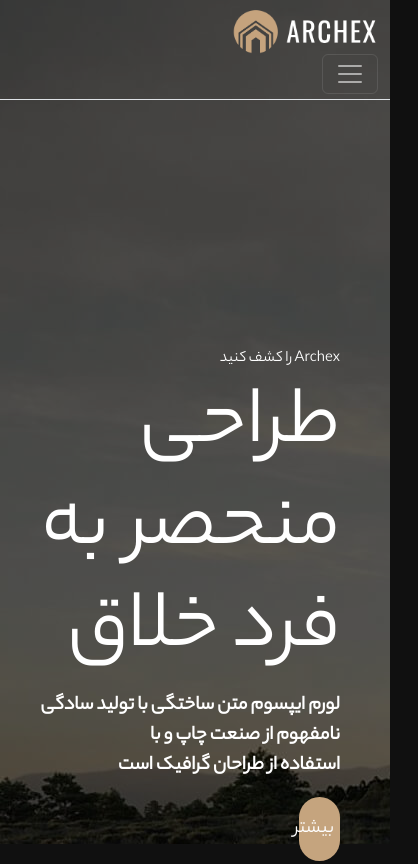
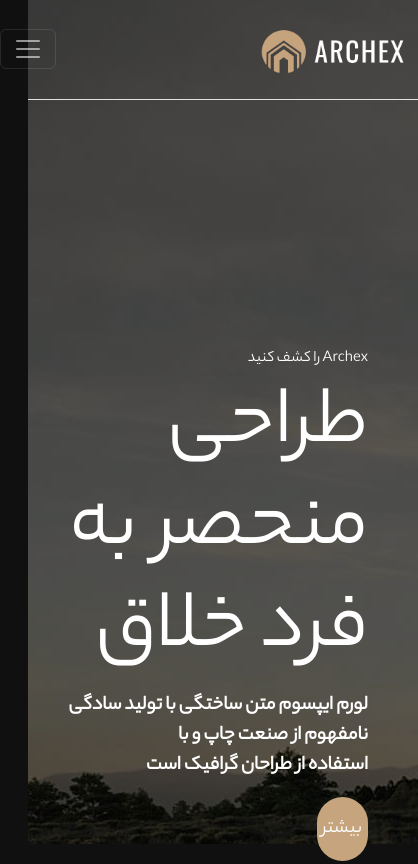
Before and after one commit to Abtin8/Abtin8.github.io, a plain HTML site: page index.html in a window 390 px wide. Shown: the top 864 px of the page, 418 px wide, since content can reach past the window. Drawn offline with nearby package versions, Linux system fonts and the light colour scheme.

Commit message:
Update style.css

```diff
--- a/assets/css/style.css
+++ b/assets/css/style.css
@@ -307,6 +307,13 @@ main #about span {
     color: var(--warning);
 }
 
+#our-team img {
+    cursor: pointer;
+    object-fit: cover;
+    height: 300px;
+    max-width: 280px;
+}
+
 @media (min-width: 992px) {
     .dropdown:hover .dropdown-menu {
         display: block;
@@ -314,17 +321,23 @@ main #about span {
     }
 }
 
-#our-team img {
-    cursor: pointer;
-    object-fit: cover;
-    height: 300px;
-    max-width: 280px;
+@media (max-width: 476px) {
+    .navbar-toggler{
+        position: relative;
+        bottom: 25px;
+        margin-right: 350px;
+    }
+
+    .logo{
+        position: relative;
+        top: 20px;
+    }
 }
 
 @media (max-width: 768px) {
 
     .text a button{
-        width: 12%;
+        width: 15%;
     }
 
     .text{
```
